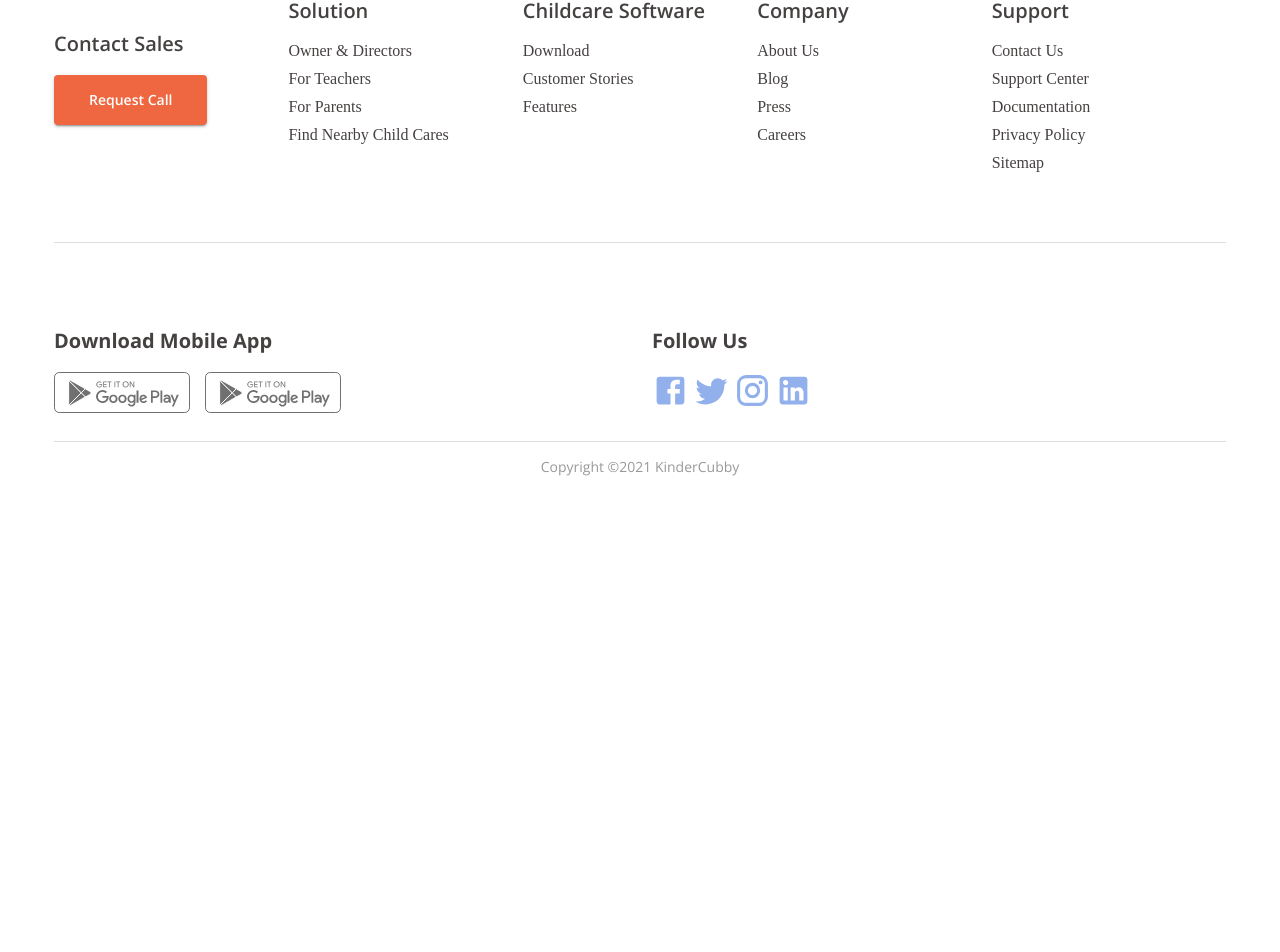
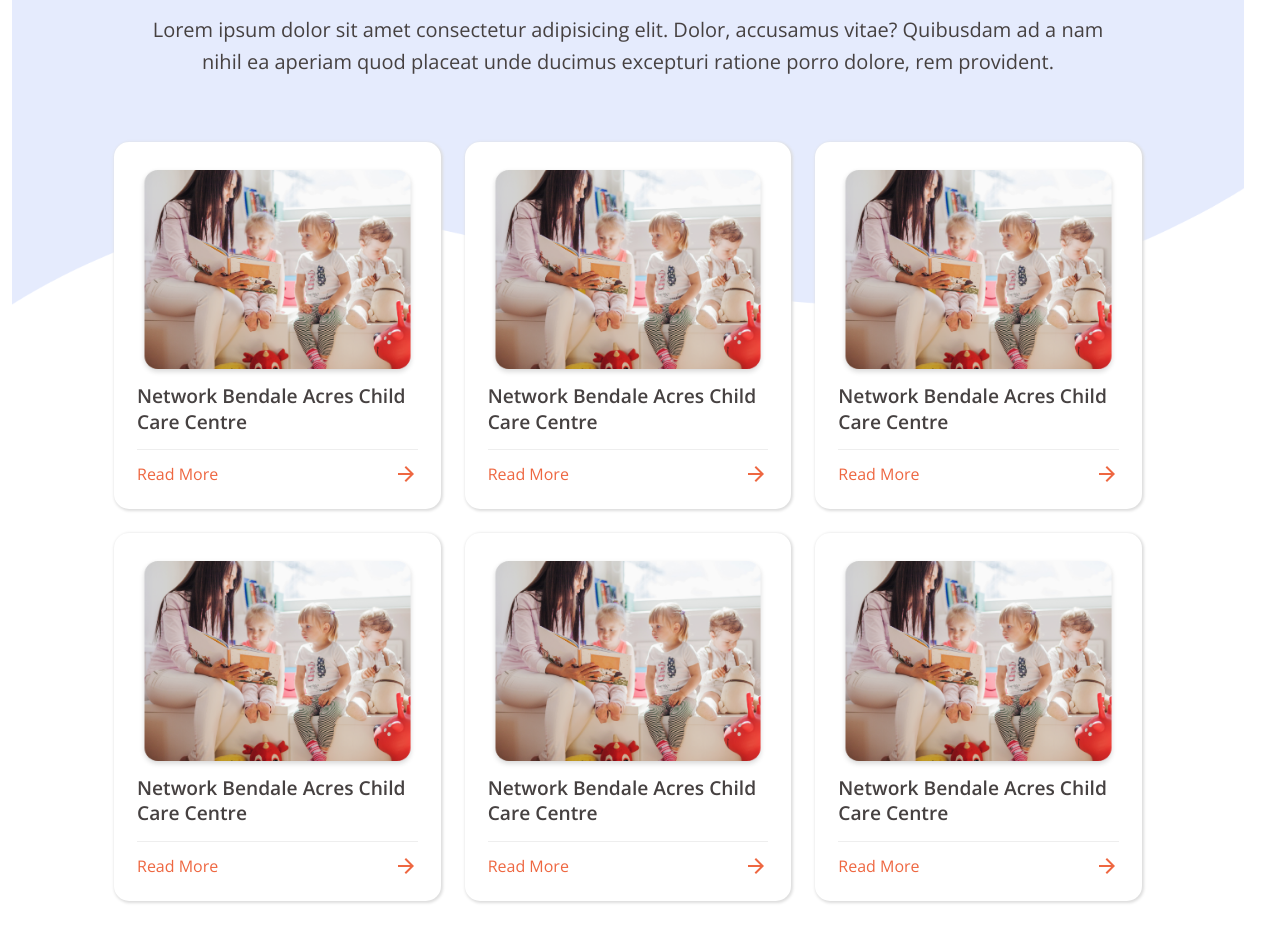
Before and after one commit to mozammel-newroz/kinder-cubby, a React (Create React App) app: page /case-studies in a window 1280 px wide. Shown: the part 192-1144 px from the top of the page. Before the commit the page ends 800 px from the top, so only its background shows below. Built offline with nearby package versions, Linux system fonts and the light colour scheme; a web font is replaced by a local one.

Commit message:
complete case studies

```diff
--- a/src/pages/product/Parents.jsx
+++ b/src/pages/product/Parents.jsx
@@ -5,8 +5,6 @@ import {
   Typography,
   Button,
   Card,
-  CardContent,
-  CardMedia,
 } from "@material-ui/core";
 import { makeStyles } from "@material-ui/core/styles";
 import PlayCircleOutlineIcon from "@material-ui/icons/PlayCircleOutline";
--- a/src/pages/resources/CaseStudies.jsx
+++ b/src/pages/resources/CaseStudies.jsx
@@ -1,11 +1,210 @@
-import React from 'react'
+import React from "react";
+import {
+  Container,
+  Grid,
+  Typography,
+  Button,
+  Card,
+  CardContent,
+  CardMedia,
+} from "@material-ui/core";
+import { Link } from "react-router-dom";
+import { makeStyles } from "@material-ui/core/styles";
+
+import ArrowForwardIcon from "@material-ui/icons/ArrowForward";
+
+import HeaderCurveDesignP24 from "../../assets/images/HeaderCurveDesignP24.png";
+import ChildCareCenter2 from "../../assets/images/ChildCareCenter2.png";
+
+const useStyles = makeStyles((theme) => ({
+  wrapper: {
+    padding: "60px 90px",
+    width: "100%",
+    backgroundImage: `url(${HeaderCurveDesignP24})`,
+    backgroundRepeat: "no-repeat",
+    backgroundSize: "100% 40%",
+    backgroundPosition: "top",
+    [theme.breakpoints.down("xs")]: {
+      padding: 10,
+    },
+  },
+  title: {
+    fontSize: "3rem",
+    fontWeight: 600,
+    textAlign: "center",
+  },
+  h6: {
+    margin: "10px 20px 40px 20px",
+  },
+  card: {
+    background: "#fff",
+    padding: 23,
+    borderRadius: 15,
+    boxShadow: "1px 1px 3px 1px #ddd",
+  },
+  next_button: {
+    display: "flex",
+    justifyContent: "space-between",
+    paddingTop: 12,
+    borderTop: "1px solid #eee",
+    color: "#EE6741",
+  },
+  card_image: {
+    maxWidth: "100%",
+  },
+  card_title: {
+    textAlign: "left",
+    marginBottom: 15,
+    fontSize: "1.2rem",
+  },
+}));
 
 const CaseStudies = () => {
+  const classes = useStyles();
   return (
-    <div>
-      Case studies
-    </div>
-  )
-}
+    <>
+      <Container maxWidth="lg">
+        <Grid container spacing={3} className={classes.wrapper}>
+          <Grid item lg={12}>
+            <Typography className={classes.title}>
+              Customer’s Stories
+            </Typography>
+            <Typography variant="h6" className={classes.h6}>
+              Lorem ipsum dolor sit amet consectetur adipisicing elit. Dolor,
+              accusamus vitae? Quibusdam ad a nam nihil ea aperiam quod placeat
+              unde ducimus excepturi ratione porro dolore, rem provident.
+            </Typography>
+          </Grid>
 
-export default CaseStudies
+          <Grid item lg={4}>
+            <div className={classes.card}>
+              <img
+                src={ChildCareCenter2}
+                alt=""
+                className={classes.card_image}
+              />
+
+              <Typography variant="h5" className={classes.card_title}>
+                Network Bendale Acres Child Care Centre
+              </Typography>
+
+              <div>
+                <Link to="#" className={classes.next_button}>
+                  <Typography color="primary">Read More</Typography>
+                  <ArrowForwardIcon />
+                </Link>
+              </div>
+            </div>
+          </Grid>
+
+          <Grid item lg={4}>
+            <div className={classes.card}>
+              <img
+                src={ChildCareCenter2}
+                alt=""
+                className={classes.card_image}
+              />
+
+              <Typography variant="h5" className={classes.card_title}>
+                Network Bendale Acres Child Care Centre
+              </Typography>
+
+              <div>
+                <Link to="#" className={classes.next_button}>
+                  <Typography color="primary">Read More</Typography>
+                  <ArrowForwardIcon />
+                </Link>
+              </div>
+            </div>
+          </Grid>
+
+          <Grid item lg={4}>
+            <div className={classes.card}>
+              <img
+                src={ChildCareCenter2}
+                alt=""
+                className={classes.card_image}
+              />
+
+              <Typography variant="h5" className={classes.card_title}>
+                Network Bendale Acres Child Care Centre
+              </Typography>
+
+              <div>
+                <Link to="#" className={classes.next_button}>
+                  <Typography color="primary">Read More</Typography>
+                  <ArrowForwardIcon />
+                </Link>
+              </div>
+            </div>
+          </Grid>
+
+          <Grid item lg={4}>
+            <div className={classes.card}>
+              <img
+                src={ChildCareCenter2}
+                alt=""
+                className={classes.card_image}
+              />
+
+              <Typography variant="h5" className={classes.card_title}>
+                Network Bendale Acres Child Care Centre
+              </Typography>
+
+              <div>
+                <Link to="#" className={classes.next_button}>
+                  <Typography color="primary">Read More</Typography>
+                  <ArrowForwardIcon />
+                </Link>
+              </div>
+            </div>
+          </Grid>
+
+          <Grid item lg={4}>
+            <div className={classes.card}>
+              <img
+                src={ChildCareCenter2}
+                alt=""
+                className={classes.card_image}
+              />
+
+              <Typography variant="h5" className={classes.card_title}>
+                Network Bendale Acres Child Care Centre
+              </Typography>
+
+              <div>
+                <Link to="#" className={classes.next_button}>
+                  <Typography color="primary">Read More</Typography>
+                  <ArrowForwardIcon />
+                </Link>
+              </div>
+            </div>
+          </Grid>
+
+          <Grid item lg={4}>
+            <div className={classes.card}>
+              <img
+                src={ChildCareCenter2}
+                alt=""
+                className={classes.card_image}
+              />
+
+              <Typography variant="h5" className={classes.card_title}>
+                Network Bendale Acres Child Care Centre
+              </Typography>
+
+              <div>
+                <Link to="#" className={classes.next_button}>
+                  <Typography color="primary">Read More</Typography>
+                  <ArrowForwardIcon />
+                </Link>
+              </div>
+            </div>
+          </Grid>
+        </Grid>
+      </Container>
+    </>
+  );
+};
+
+export default CaseStudies;
--- a/src/pages/resources/Documentation.jsx
+++ b/src/pages/resources/Documentation.jsx
@@ -144,9 +144,15 @@ const useStyle = makeStyles((theme) => ({
   footer: {
     display: "flex",
     alignItems: "center",
+    [theme.breakpoints.down("xs")]: {
+      flexDirection: 'column'
+    },
   },
   footer_item: {
     margin: "0px 15px",
+    [theme.breakpoints.down("xs")]: {
+      margin: "15px 15px",
+    },
   },
   link: {
     color: "#EE6741",
```
